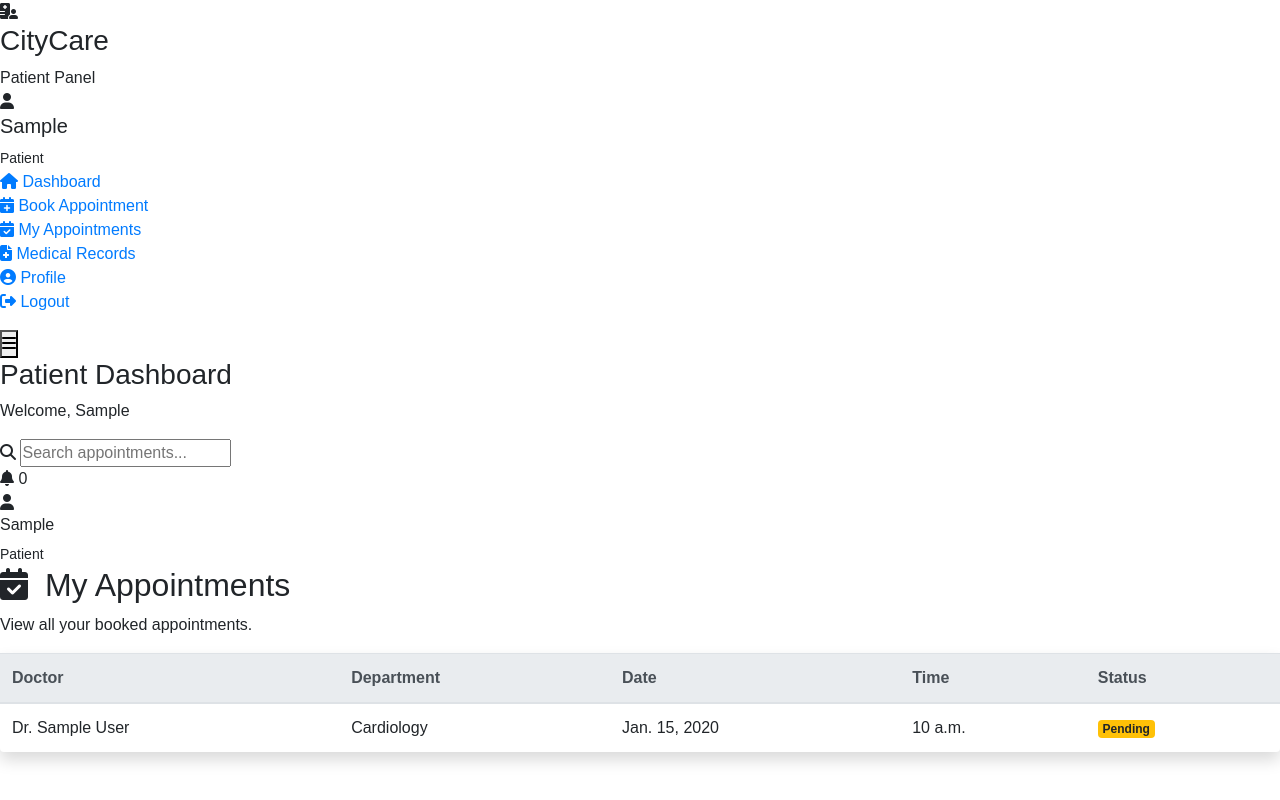
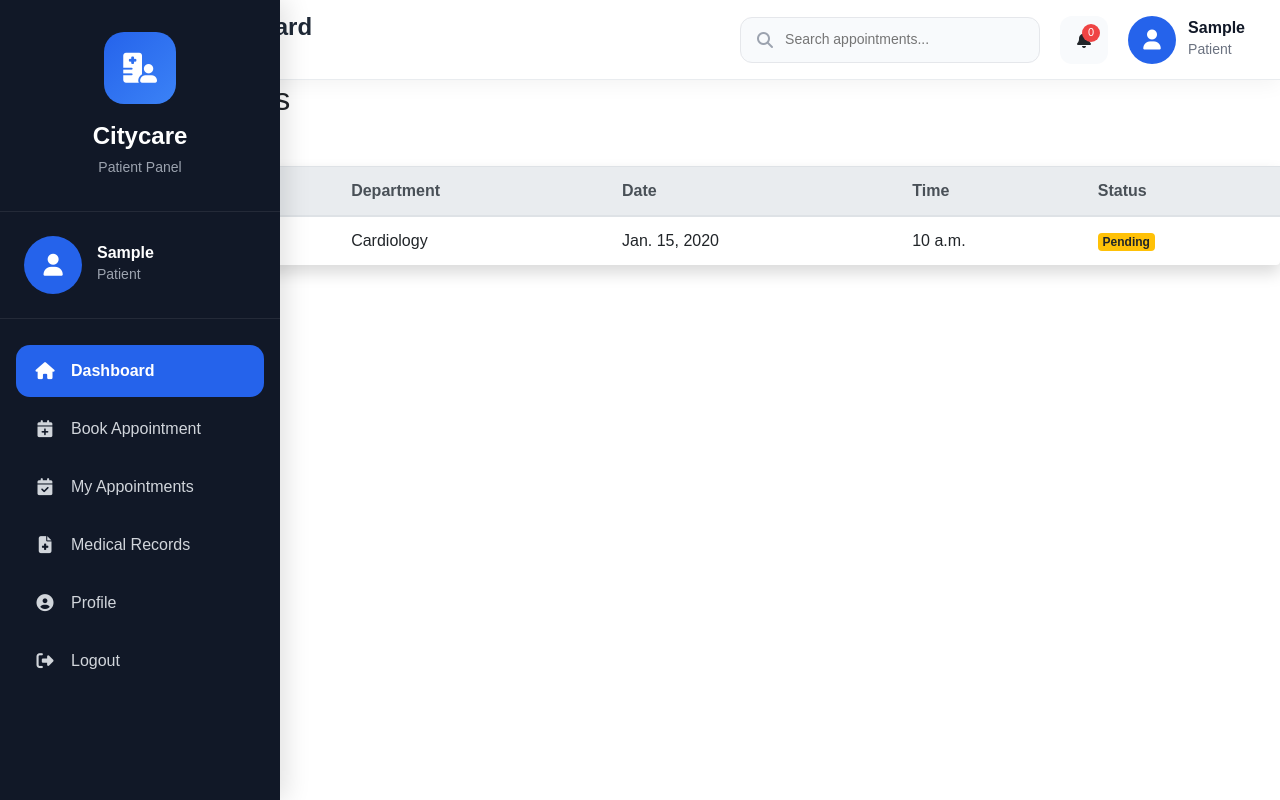
Before and after one commit to aman-ranjan-1/doctor-portal-django, a Django app: page /appointments/my/ in a window 1280 px wide. Run offline with Django 5.2, Linux system fonts and the light colour scheme; a user stored in the database is signed in; tables that the repository leaves empty hold one stand-in row (values such as "Sample post").

Commit message:
style: redesign patient dashboard sidebar

```diff
--- /dev/null
+++ b/static/css/dashboard/patient_sidebar.css
@@ -0,0 +1,252 @@
+/* =====================================================
+                 PATIENT SIDEBAR
+===================================================== */
+
+.patient-sidebar{
+
+    width:280px;
+
+    min-height:100vh;
+
+    background:#111827;
+
+    color:#fff;
+
+    position:fixed;
+
+    top:0;
+
+    left:0;
+
+    display:flex;
+
+    flex-direction:column;
+
+    box-shadow:6px 0 24px rgba(0,0,0,.12);
+
+    z-index:1000;
+
+}
+
+/* Header */
+
+.patient-sidebar-header{
+
+    text-align:center;
+
+    padding:32px 24px;
+
+    border-bottom:1px solid rgba(255,255,255,.08);
+
+}
+
+.patient-sidebar-logo{
+
+    width:72px;
+
+    height:72px;
+
+    margin:auto;
+
+    border-radius:20px;
+
+    background:linear-gradient(135deg,#2563eb,#3b82f6);
+
+    display:flex;
+
+    justify-content:center;
+
+    align-items:center;
+
+    font-size:30px;
+
+    margin-bottom:18px;
+
+}
+
+.patient-sidebar-header h3{
+
+    font-size:24px;
+
+    font-weight:700;
+
+    margin-bottom:4px;
+
+}
+
+.patient-sidebar-header span{
+
+    color:#9ca3af;
+
+    font-size:14px;
+
+}
+
+/* Profile */
+
+.patient-sidebar-profile{
+
+    display:flex;
+
+    align-items:center;
+
+    padding:24px;
+
+    gap:15px;
+
+    border-bottom:1px solid rgba(255,255,255,.08);
+
+}
+
+.patient-sidebar-avatar{
+
+    width:58px;
+
+    height:58px;
+
+    border-radius:50%;
+
+    background:#2563eb;
+
+    display:flex;
+
+    justify-content:center;
+
+    align-items:center;
+
+    font-size:22px;
+
+}
+
+.patient-sidebar-info h5{
+
+    margin:0;
+
+    font-size:16px;
+
+    font-weight:600;
+
+}
+
+.patient-sidebar-info small{
+
+    color:#9ca3af;
+
+}
+
+/* Menu */
+
+.patient-sidebar-menu{
+
+    list-style:none;
+
+    margin:20px 0;
+
+    padding:0;
+
+    flex:1;
+
+}
+
+.patient-sidebar-menu li{
+
+    margin:6px 16px;
+
+}
+
+.patient-sidebar-menu a{
+
+    display:flex;
+
+    align-items:center;
+
+    gap:15px;
+
+    padding:14px 18px;
+
+    color:#d1d5db;
+
+    text-decoration:none;
+
+    border-radius:14px;
+
+    transition:.25s;
+
+}
+
+.patient-sidebar-menu a i{
+
+    width:22px;
+
+    text-align:center;
+
+    font-size:17px;
+
+}
+
+.patient-sidebar-menu li:hover a{
+
+    background:#1f2937;
+
+    color:#fff;
+
+}
+
+.patient-sidebar-menu li.active a{
+
+    background:#2563eb;
+
+    color:#fff;
+
+    font-weight:600;
+
+}
+
+/* Logout */
+
+.patient-sidebar-menu li:last-child{
+
+    margin-top:auto;
+
+}
+
+/* Responsive */
+
+@media(max-width:992px){
+
+.patient-sidebar{
+
+    width:85px;
+
+}
+
+.patient-sidebar-header h3,
+.patient-sidebar-header span,
+.patient-sidebar-info,
+.patient-sidebar-menu span{
+
+    display:none;
+
+}
+
+.patient-sidebar-profile{
+
+    justify-content:center;
+
+}
+
+.patient-sidebar-menu a{
+
+    justify-content:center;
+
+    padding:16px;
+
+}
+
+.patient-sidebar-menu a i{
+
+    margin:0;
+
+}
+
+}
--- a/static/css/style.css
+++ b/static/css/style.css
@@ -30,6 +30,8 @@
 @import url("dashboard/sidebar.css");
 @import url("dashboard/topbar.css");
 @import url("dashboard/dashboard.css");
+@import url("dashboard/patient_sidebar.css");
+@import url("dashboard/patient_topbar.css");
 
 /* Appointments */
 @import url("appointments/appointment.css");
--- a/templates/patient/includes/sidebar.html
+++ b/templates/patient/includes/sidebar.html
@@ -1,24 +1,28 @@
-<aside class="patientsidebar">
+<aside class="patient-sidebar">
 
-    <div class="patientsidebar-header">
+    <div class="patient-sidebar-header">
 
-        <div class="patientsidebar-logo">
+        <div class="patient-sidebar-logo">
+
             <i class="fas fa-hospital-user"></i>
+
         </div>
 
-        <h3>CityCare</h3>
+        <h3>Citycare</h3>
 
         <span>Patient Panel</span>
 
     </div>
 
-    <div class="patientsidebar-profile">
+    <div class="patient-sidebar-profile">
 
-        <div class="patientsidebar-avatar">
+        <div class="patient-sidebar-avatar">
+
             <i class="fas fa-user"></i>
+
         </div>
 
-        <div class="patientsidebar-info">
+        <div class="patient-sidebar-info">
 
             <h5>
 
@@ -36,15 +40,15 @@
 
     </div>
 
-    <ul class="patientsidebar-menu">
+    <ul class="patient-sidebar-menu">
 
-        <li>
+        <li class="active">
 
             <a href="{% url 'patient_dashboard' %}">
 
                 <i class="fas fa-home"></i>
 
-                Dashboard
+                <span>Dashboard</span>
 
             </a>
 
@@ -56,7 +60,7 @@
 
                 <i class="fas fa-calendar-plus"></i>
 
-                Book Appointment
+                <span>Book Appointment</span>
 
             </a>
 
@@ -68,7 +72,7 @@
 
                 <i class="fas fa-calendar-check"></i>
 
-                My Appointments
+                <span>My Appointments</span>
 
             </a>
 
@@ -80,7 +84,7 @@
 
                 <i class="fas fa-file-medical"></i>
 
-                Medical Records
+                <span>Medical Records</span>
 
             </a>
 
@@ -92,7 +96,7 @@
 
                 <i class="fas fa-user-circle"></i>
 
-                Profile
+                <span>Profile</span>
 
             </a>
 
@@ -104,7 +108,7 @@
 
                 <i class="fas fa-sign-out-alt"></i>
 
-                Logout
+                <span>Logout</span>
 
             </a>
 
```
